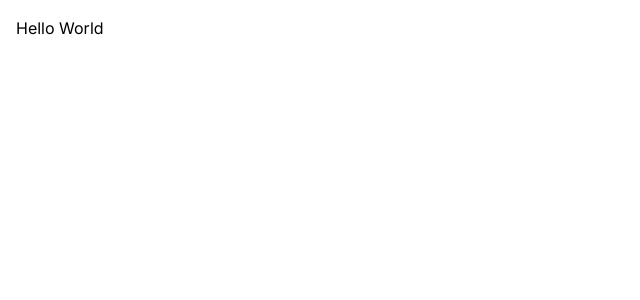
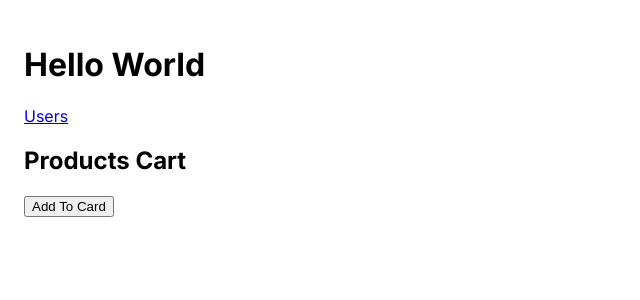
Before and after one commit to Kadunapikin/nextjs-tutorial, a Next.js app: page / in a window 1280 px wide. Shown: the top 300 px of the page, without its empty margins (0-640 px from the left). Built offline with nearby package versions, Linux system fonts and the light colour scheme.

Commit message:
make UsersPage an async function to fetch user data from jasonplaceholder

```diff
--- a/app/globals.css
+++ b/app/globals.css
@@ -1,6 +1,6 @@
-@tailwind base;
+/* @tailwind base;
 @tailwind components;
-@tailwind utilities;
+@tailwind utilities; */
 
 :root {
   --foreground-rgb: 0, 0, 0;
--- a/app/page.tsx
+++ b/app/page.tsx
@@ -1,9 +1,12 @@
-import Image from 'next/image'
+import Link from 'next/link'
+import ProductCard from './components/ProductCard'
 
 export default function Home() {
   return (
     <main>
       <h1>Hello World</h1>
+      <Link href='/users'>Users</Link>
+      <ProductCard />
     </main>
   )
 }
--- a/app/users/page.tsx
+++ b/app/users/page.tsx
@@ -1,6 +1,8 @@
 import React from 'react'
 
-const UsersPage = () => {
+const UsersPage = async () => {
+    const res = await fetch('https://jsonplaceholder.typicode.com/users/')
+    const users = await res.json();
   return (
     <div>UsersPage</div>
   )
```
